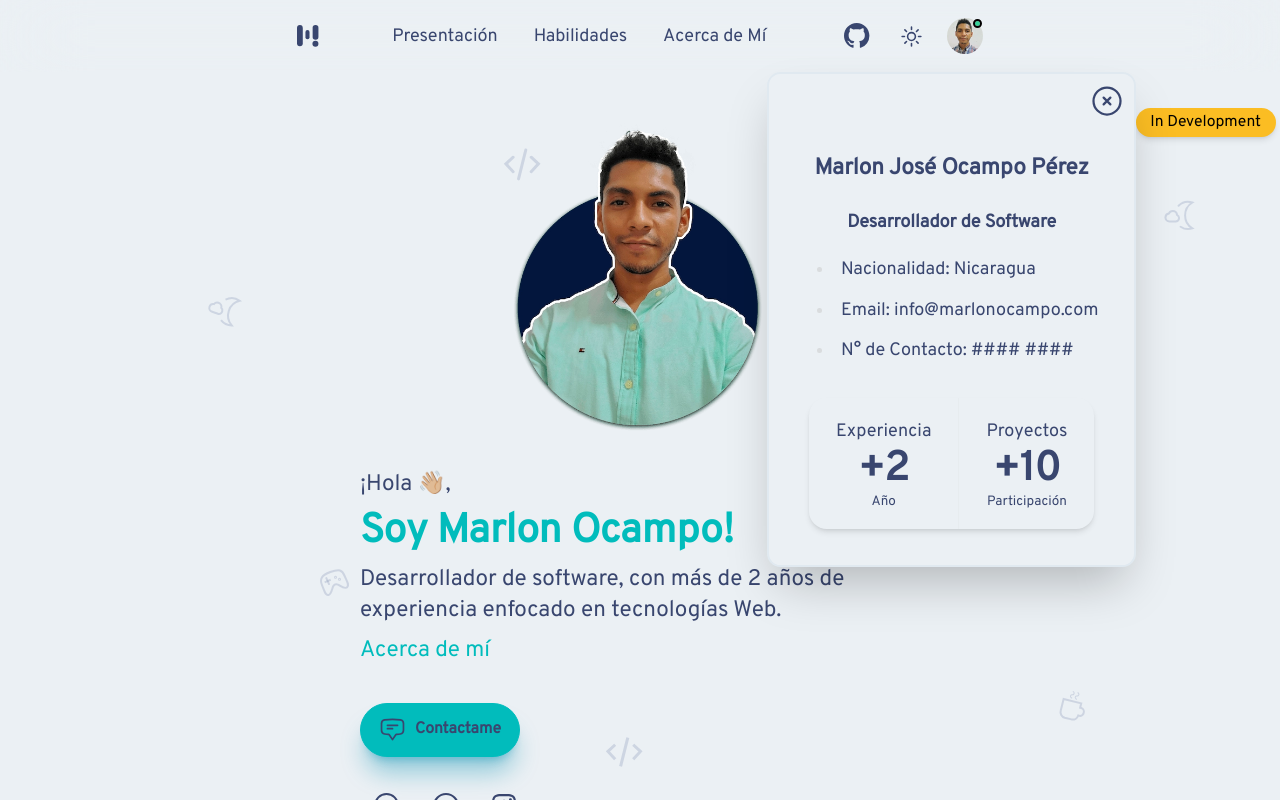
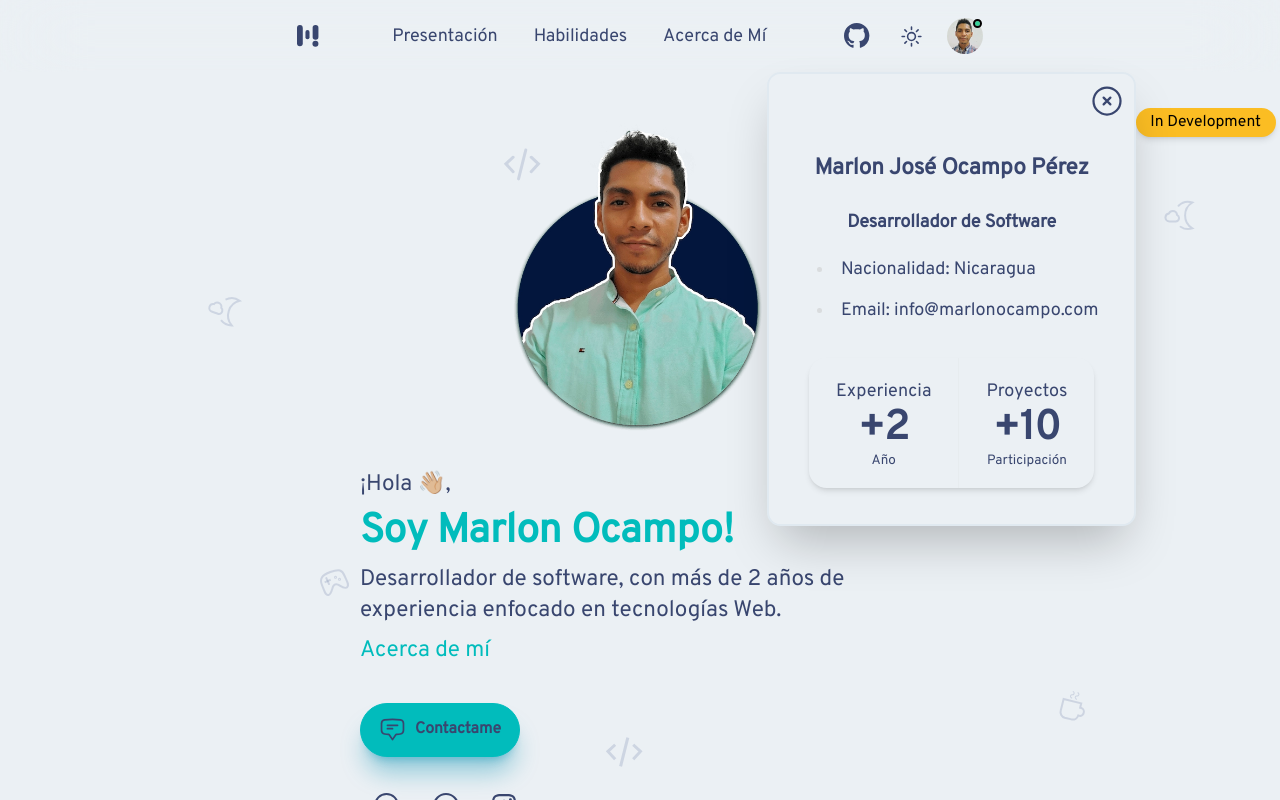
Before and after one commit to marlonocampo/portfolio, a React (Vite) app: page / in a window 1280 px wide. Both pictures are taken after a click on the button 965 px from the left and 36 px from the top of the page. Shown: the top 800 px of the page. Built offline with nearby package versions, Linux system fonts and the light colour scheme.

Commit message:
fix/ close sidebar and profile information

```diff
--- a/src/components/ProfileInfomation/Profile.tsx
+++ b/src/components/ProfileInfomation/Profile.tsx
@@ -1,10 +1,12 @@
 import { CloseIcon } from '@assets/icons/CloseIcon'
+
 function Profile ({ handleShowProfile }: { handleShowProfile: Function }): JSX.Element {
   return (
     <div
-      className='flex flex-col bg-primary right-4 top-16 zoom-effect shadow-2xl fixed z-40 justify-center border-secondary-focus border-2 rounded-xl xl:right-32'
-      onAbort={() => handleShowProfile()}
+      className='w-screen h-screen bg-transparent fixed z-30'
+      onClick={() => handleShowProfile()}
     >
+      <div className='flex flex-col bg-primary right-4 top-16 zoom-effect shadow-2xl fixed z-40 justify-center border-secondary-focus border-2 rounded-xl xl:right-32'>
         <div className='flex justify-end text-secondary p-2'>
           <button onClick={() => handleShowProfile()}>
             <CloseIcon />
@@ -16,7 +18,7 @@ function Profile ({ handleShowProfile }: { handleShowProfile: Function }): JSX.E
           <ul>
             <li>Nacionalidad: Nicaragua </li>
             <li>Email: info@marlonocampo.com </li>
-          <li>N° de Contacto: #### ####</li>
+            {/* <li>N° de Contacto: #### ####</li> */}
           </ul>
           <div className='stats shadow-md text-secondary bg-transparent'>
             <div className='stat place-items-center'>
@@ -33,6 +35,7 @@ function Profile ({ handleShowProfile }: { handleShowProfile: Function }): JSX.E
           </div>
         </div>
       </div>
+    </div>
   )
 }
 
--- a/src/components/Utils/constant/environment.tsx
+++ b/src/components/Utils/constant/environment.tsx
@@ -3,6 +3,5 @@ const APP_ENVIRONMENT_PRODUCTION = 'production'
 const appEnvironment = import.meta.env.VITE_APP_ENVIRONMENT ?? APP_ENVIRONMENT_DEVELOPMENT
 
 export function isProduction (): boolean {
-  console.log(appEnvironment)
   return appEnvironment !== APP_ENVIRONMENT_PRODUCTION
 }
--- a/src/components/nav/Navigation.tsx
+++ b/src/components/nav/Navigation.tsx
@@ -1,4 +1,4 @@
-import { useState, lazy, Suspense } from 'react'
+import { useState, Suspense, lazy } from 'react'
 import { GitHubIcon } from '@assets/icons/GitHubIcon'
 import { MenuIcon } from '@assets/icons/MenuIcon'
 import { ToggleTheme } from '../theme/ToggleTheme'
@@ -13,7 +13,9 @@ export function Navigation (): JSX.Element {
   const [isOpenSidebar, setIsOpenSidebar] = useState<boolean>(false)
   const [showProfile, setShowProfile] = useState<boolean>(false)
   const handleOpenSidebar = (): void => setIsOpenSidebar(!isOpenSidebar)
-  const handleShowProfile = (): void => setShowProfile(!showProfile)
+  const handleShowProfile = (): void => setShowProfile(true)
+  const handleCloseProfile = (): void => setShowProfile(false)
+
   const { githubUrl } = urlContact()
   const classLinks = 'linknav activeEfect hover:text-secondary-content'
 
@@ -68,7 +70,7 @@ export function Navigation (): JSX.Element {
       <Sidebar closeSidebar={handleOpenSidebar} isOpen={isOpenSidebar} />
       {showProfile && (
         <Suspense fallback={<></>}>
-          <Profile handleShowProfile={handleShowProfile} />
+          <Profile handleShowProfile={handleCloseProfile} />
         </Suspense>
       )}
     </>
--- a/src/components/nav/Sidebar.tsx
+++ b/src/components/nav/Sidebar.tsx
@@ -1,5 +1,6 @@
 import { SectionsLinks } from './SectionsLinks'
 import { CloseIcon } from '@assets/icons/CloseIcon'
+
 interface props {
   closeSidebar: () => void
   isOpen: boolean
@@ -10,12 +11,10 @@ export function Sidebar ({ closeSidebar, isOpen }: props): JSX.Element {
                       hover:bg-secondary-focus rounded-full flex gap-3 text-secondary`
   return (
     <div
-      className={`${isOpen ? 'translate-x-0' : '-translate-x-full'} z-50 h-full w-full fixed
-                    backdrop-blur-md ease-out duration-200`}
+      className={`${isOpen ? 'translate-x-0' : '-translate-x-full'} z-50 h-full w-full fixed backdrop-blur-md ease-out duration-200`}
+      onClick={() => closeSidebar()}
     >
-      <div className={`${isOpen ? 'translate-x-0' : '-translate-x-full'} p-4 w-64 h-full bg-primary border-r shadow-xl
-                      rounded-r-2xl border-r-secondary-focus`}
-      >
+      <div className={`${isOpen ? 'translate-x-0' : '-translate-x-full'} p-4 w-64 h-full bg-primary border-r shadow-xlrounded-r-2xl border-r-secondary-focus`}>
         <div className='flex text-secondary items-center justify-between mt-2 mb-16 pl-4'>
           <a href='#' className=''>marlonocampo</a>
           <button className='activeEfect' onClick={() => closeSidebar()} aria-label='Close Sidebar'>
```
Lines whose indentation alone changed are shown as unchanged.
